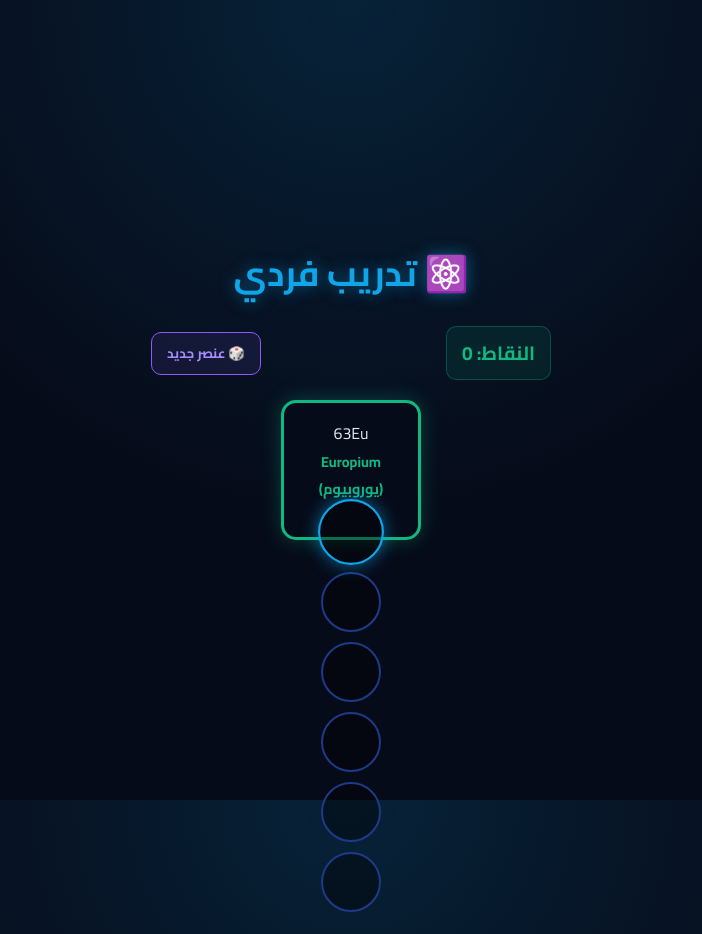
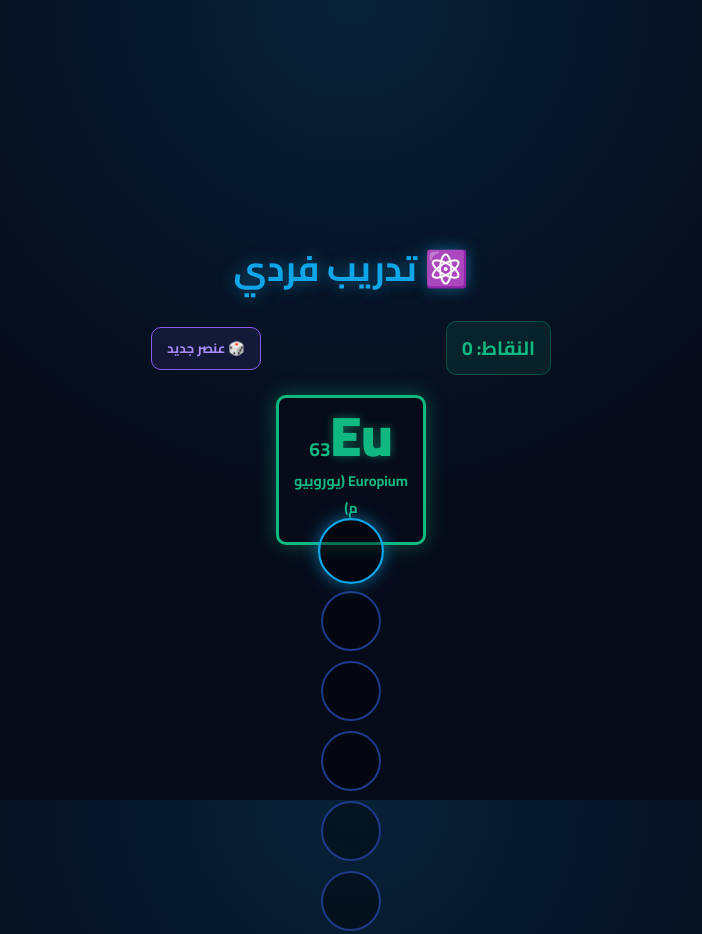
Before and after one commit to HIM-py/electron, a website: page public/solo.html in a window 1280 px wide. Shown: the top 934 px of the page, without its empty margins (289-991 px from the left). Drawn offline with Linux system fonts and the light colour scheme.

Commit message:
Update style.css

```diff
--- a/public/style.css
+++ b/public/style.css
@@ -32,44 +32,50 @@ header p { color: #94a3b8; font-size: 1em; margin-top: 5px; }
 .player-chip { display: inline-block; background: rgba(14,165,233,0.2); border: 1px solid #0ea5e9; padding: 8px 18px; border-radius: 20px; margin: 5px; font-size: 1em; color: #fff; }
 
 /* =========================================
-   ✅ تصميم بطاقة العنصر الجديد (مطابق للصورة)
+   ✅ تحويل العناصر الحالية إلى شكل بطاقة العنصر
    ========================================= */
+
+/* الحاوية التي تضم العناصر الثلاثة */
 .element-card {
     background: #060b19;
-    border: 3px solid #10b981; /* لون الإطار (أخضر نيون) */
-    border-radius: 15px;
-    padding: 15px;
-    width: 140px; /* عرض البطاقة */
-    height: 140px; /* طول البطاقة */
+    border: 3px solid #10b981; /* الإطار الأخضر */
+    border-radius: 10px;
+    width: 150px;
+    height: 150px;
     display: flex;
     flex-direction: column;
     justify-content: space-between;
-    align-items: center;
+    padding: 10px;
     margin: 0 auto 20px auto;
-    box-shadow: 0 0 20px rgba(16, 185, 129, 0.3); /* توهج خارجي */
+    box-shadow: 0 0 20px rgba(16, 185, 129, 0.4);
     position: relative;
+    text-align: center;
 }
 
-.element-card .atomic-num {
-    align-self: flex-start;
+/* رقم العنصر (يظهر في الزاوية) */
+#atomicNumber, .atomic-num {
     font-size: 1.2em;
     font-weight: bold;
-    color: #10b981; /* لون الرقم */
+    color: #10b981;
+    align-self: flex-start;
 }
 
-.element-card .element-symbol {
+/* رمز العنصر (يظهر في المنتصف) */
+#elementSymbol, .element-symbol {
     font-size: 3.5em;
     font-weight: 900;
-    color: #10b981; /* لون الرمز */
+    color: #10b981;
     line-height: 1;
     text-shadow: 0 0 10px rgba(16, 185, 129, 0.5);
 }
 
-.element-card .element-name {
+/* اسم العنصر (يظهر في الأسفل) */
+#elementName, .element-name {
     font-size: 0.9em;
     font-weight: bold;
     color: #10b981;
     text-align: center;
+    word-break: break-all;
 }
 
 /* ========================================= */
```
